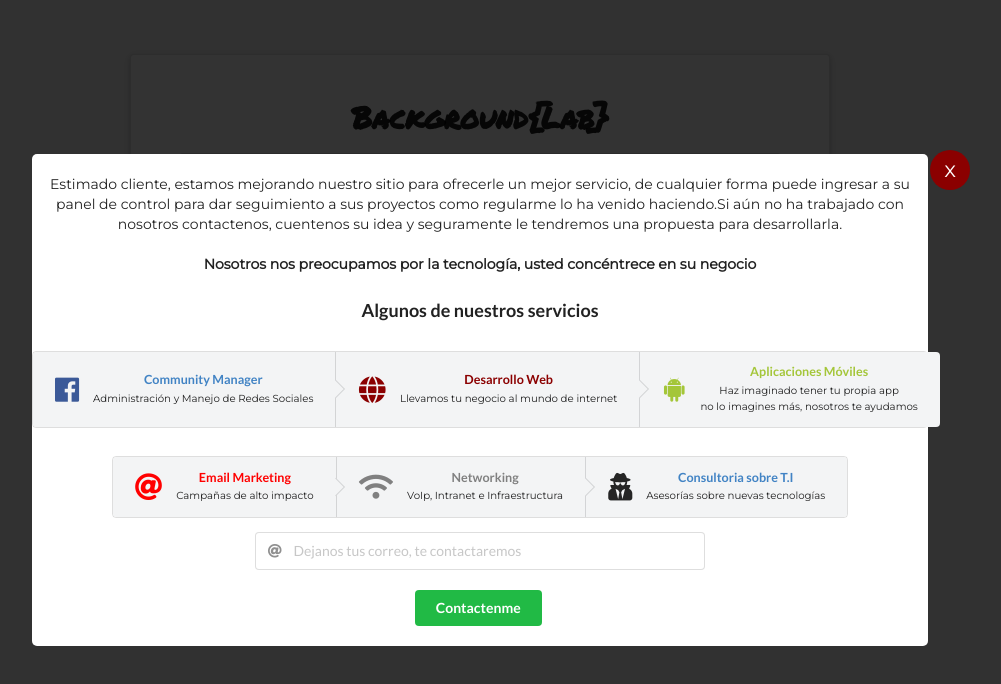
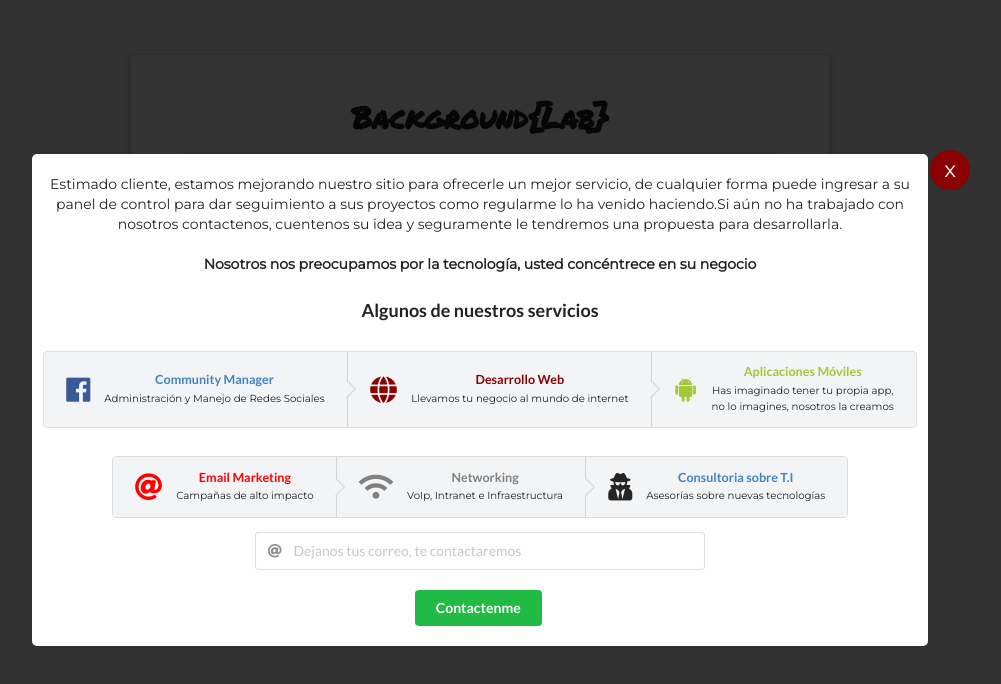
Before and after one commit to tenajesus/backgroundlab, a plain HTML site: page index.html in a window 1280 px wide. Shown: the whole page, without its empty margins (160-1161 px from the left). Drawn offline with Linux system fonts and the light colour scheme.

Commit message:
Se realizó la corrección haz/has

```diff
--- a/index.html
+++ b/index.html
@@ -95,7 +95,7 @@
     <i id="app" class="android icon"></i>
     <div class="content">
       <div class="title" id="app">Aplicaciones Móviles</div>
-      <div class="description">Haz imaginado tener tu propia app<br>no lo imagines más, nosotros te ayudamos</div>
+      <div class="description">Has imaginado tener tu propia app,<br>no lo imagines, nosotros la creamos</div>
     </div>
   </div>
 </div>
```
Also changed, not shown: img/bglab_logo.png (added).
